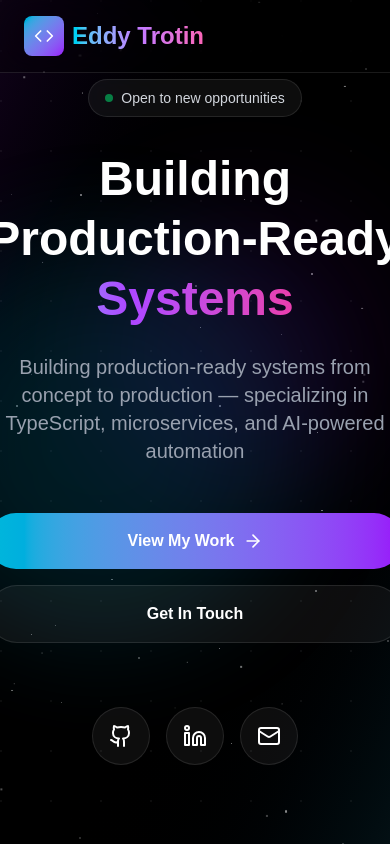
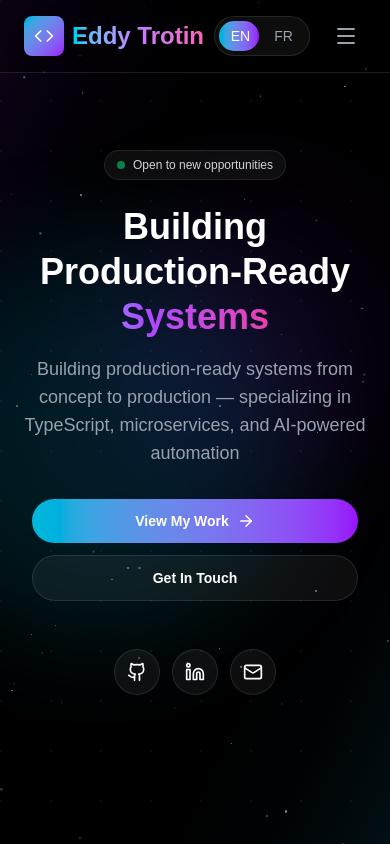
Before and after one commit to EddyTrotin/eddytrotin.github.io, a Next.js app: page / in a window 390 px wide. Shown: the top 844 px of the page. Built offline with nearby package versions, Linux system fonts and the light colour scheme.

Commit message:
fix: responsive & doc

```diff
--- a/src/components/portfolio/Contact.tsx
+++ b/src/components/portfolio/Contact.tsx
@@ -5,7 +5,7 @@ import { useLanguage } from '@/contexts/LanguageContext';
 export default function Contact() {
   const { t } = useLanguage();
   return (
-    <section id="contact" className="relative py-96 px-6">
+    <section id="contact" className="relative py-16 md:py-24 lg:py-32 px-6">
       <div className="max-w-4xl mx-auto text-center">
         <h2 className="text-5xl font-bold mb-8">
           <span className="bg-gradient-to-r from-cyan-400 via-purple-600 to-pink-600 bg-clip-text text-transparent">
--- a/src/components/portfolio/Hero.tsx
+++ b/src/components/portfolio/Hero.tsx
@@ -10,16 +10,16 @@ interface HeroProps {
 export default function Hero({ onNavigate }: HeroProps) {
   const { t } = useLanguage();
   return (
-    <section id="home" className="relative min-h-screen flex items-center justify-center px-6">
-      <div className="relative z-10 max-w-6xl mx-auto text-center">
+    <section id="home" className="relative min-h-screen flex items-center justify-center px-4 sm:px-6">
+      <div className="relative z-10 max-w-6xl mx-auto text-center w-full">
         {/* Availability Badge */}
-        <div className="inline-flex items-center gap-2 px-4 py-2 rounded-full bg-white/5 backdrop-blur-sm border border-white/10 mb-8 animate-fade-in">
+        <div className="inline-flex items-center gap-2 px-3 py-1.5 sm:px-4 sm:py-2 rounded-full bg-white/5 backdrop-blur-sm border border-white/10 mb-6 sm:mb-8 animate-fade-in">
           <div className="w-2 h-2 rounded-full bg-green-400 animate-pulse" />
-          <span className="text-sm text-gray-300">{t.personal.availability}</span>
+          <span className="text-xs sm:text-sm text-gray-300">{t.personal.availability}</span>
         </div>
 
         {/* Main Heading */}
-        <h1 className="text-5xl md:text-6xl font-bold mb-6 leading-tight">
+        <h1 className="text-4xl sm:text-5xl md:text-6xl font-bold mb-4 sm:mb-6 leading-tight px-2">
           <div className="animate-slide-up">
             {t.personal.tagline.prefix}
           </div>
@@ -43,7 +43,7 @@ export default function Hero({ onNavigate }: HeroProps) {
         </h1>
 
         <p
-          className="text-xl md:text-2xl text-gray-400 mb-12 max-w-3xl mx-auto animate-slide-up"
+          className="text-lg sm:text-xl md:text-2xl text-gray-400 mb-8 sm:mb-12 max-w-3xl mx-auto animate-slide-up px-2"
           style={{ animationDelay: '0.3s' }}
         >
           {t.personal.subtitle}
@@ -51,22 +51,22 @@ export default function Hero({ onNavigate }: HeroProps) {
 
         {/* CTA Buttons */}
         <div
-          className="flex flex-col sm:flex-row gap-4 justify-center mb-16 animate-slide-up"
+          className="flex flex-col sm:flex-row gap-3 sm:gap-4 justify-center mb-12 sm:mb-16 animate-slide-up px-4 sm:px-0"
           style={{ animationDelay: '0.4s' }}
         >
           <button
             onClick={() => onNavigate('projects')}
-            className="group relative px-8 py-4 bg-gradient-to-r from-cyan-500 to-purple-600 rounded-full font-semibold overflow-hidden"
+            className="group relative px-6 py-3 sm:px-8 sm:py-4 bg-gradient-to-r from-cyan-500 to-purple-600 rounded-full font-semibold overflow-hidden text-sm sm:text-base"
           >
             <span className="relative z-10 flex items-center justify-center gap-2 cursor-pointer">
               {t.buttons.viewMyWork}
-              <ArrowRight className="group-hover:translate-x-1 transition-transform" size={20} />
+              <ArrowRight className="group-hover:translate-x-1 transition-transform" size={18} />
             </span>
             <div className="absolute inset-0 bg-gradient-to-r from-purple-600 to-pink-600 opacity-0 group-hover:opacity-100 transition-opacity" />
           </button>
           <button
             onClick={() => onNavigate('contact')}
-            className="px-8 py-4 bg-white/5 backdrop-blur-sm border border-white/10 rounded-full font-semibold hover:bg-white/10 transition-all cursor-pointer"
+            className="px-6 py-3 sm:px-8 sm:py-4 bg-white/5 backdrop-blur-sm border border-white/10 rounded-full font-semibold hover:bg-white/10 transition-all cursor-pointer text-sm sm:text-base"
           >
             {t.buttons.getInTouch}
           </button>
@@ -74,7 +74,7 @@ export default function Hero({ onNavigate }: HeroProps) {
 
         {/* Social Links */}
         <div
-          className="flex gap-4 justify-center animate-slide-up"
+          className="flex gap-3 sm:gap-4 justify-center animate-slide-up"
           style={{ animationDelay: '0.5s' }}
         >
           {t.socials.map(({ icon: Icon, href, label }) => (
@@ -83,9 +83,9 @@ export default function Hero({ onNavigate }: HeroProps) {
               href={href}
               target="_blank"
               rel="noopener noreferrer"
-              className="group relative p-4 bg-white/5 backdrop-blur-sm border border-white/10 rounded-full hover:border-cyan-500/50 transition-all"
+              className="group relative p-3 sm:p-4 bg-white/5 backdrop-blur-sm border border-white/10 rounded-full hover:border-cyan-500/50 transition-all"
             >
-              <Icon size={24} className="group-hover:text-cyan-400 transition-colors" />
+              <Icon size={20} className="sm:w-6 sm:h-6 group-hover:text-cyan-400 transition-colors" />
               <span className="absolute -top-12 left-1/2 -translate-x-1/2 px-3 py-1 bg-black border border-white/10 rounded-lg text-sm opacity-0 group-hover:opacity-100 transition-opacity whitespace-nowrap">
                 {label}
               </span>
--- a/src/components/portfolio/Navigation.tsx
+++ b/src/components/portfolio/Navigation.tsx
@@ -1,5 +1,5 @@
-import React from 'react';
-import { Code } from 'lucide-react';
+import React, { useState } from 'react';
+import { Code, Menu, X } from 'lucide-react';
 import { useLanguage } from '@/contexts/LanguageContext';
 import LanguageToggle from './LanguageToggle';
 
@@ -11,6 +11,12 @@ interface NavigationProps {
 export default function Navigation({ activeSection, onNavigate }: NavigationProps) {
   const { t } = useLanguage();
   const sections = ['home', 'about', 'projects', 'contact'] as const;
+  const [isMobileMenuOpen, setIsMobileMenuOpen] = useState(false);
+
+  const handleNavigate = (section: string) => {
+    onNavigate(section);
+    setIsMobileMenuOpen(false);
+  };
 
   return (
     <nav className="fixed top-0 w-full z-50 backdrop-blur-xl bg-black/30 border-b border-white/10">
@@ -27,6 +33,7 @@ export default function Navigation({ activeSection, onNavigate }: NavigationProp
           </span>
         </button>
 
+        {/* Desktop Menu */}
         <div className="hidden md:flex gap-6 items-center">
           {sections.map(section => (
             <button
@@ -44,7 +51,40 @@ export default function Navigation({ activeSection, onNavigate }: NavigationProp
           ))}
           <LanguageToggle />
         </div>
+
+        {/* Mobile Menu Button */}
+        <div className="md:hidden flex items-center gap-4">
+          <LanguageToggle />
+          <button
+            onClick={() => setIsMobileMenuOpen(!isMobileMenuOpen)}
+            className="p-2 text-gray-400 hover:text-white transition-colors"
+            aria-label="Toggle menu"
+          >
+            {isMobileMenuOpen ? <X size={24} /> : <Menu size={24} />}
+          </button>
+        </div>
       </div>
+
+      {/* Mobile Menu */}
+      {isMobileMenuOpen && (
+        <div className="md:hidden absolute top-full left-0 w-full backdrop-blur-xl bg-black/95 border-b border-white/10">
+          <div className="px-6 py-4 flex flex-col gap-4">
+            {sections.map(section => (
+              <button
+                key={section}
+                onClick={() => handleNavigate(section)}
+                className={`text-left py-3 px-4 rounded-lg transition-all ${
+                  activeSection === section
+                    ? 'text-cyan-400 bg-white/5'
+                    : 'text-gray-400 hover:text-white hover:bg-white/5'
+                }`}
+              >
+                {t.navigation[section]}
+              </button>
+            ))}
+          </div>
+        </div>
+      )}
     </nav>
   );
 }
```
Also changed, not shown: 1 other file (tests, documents, lock files or other folders).
